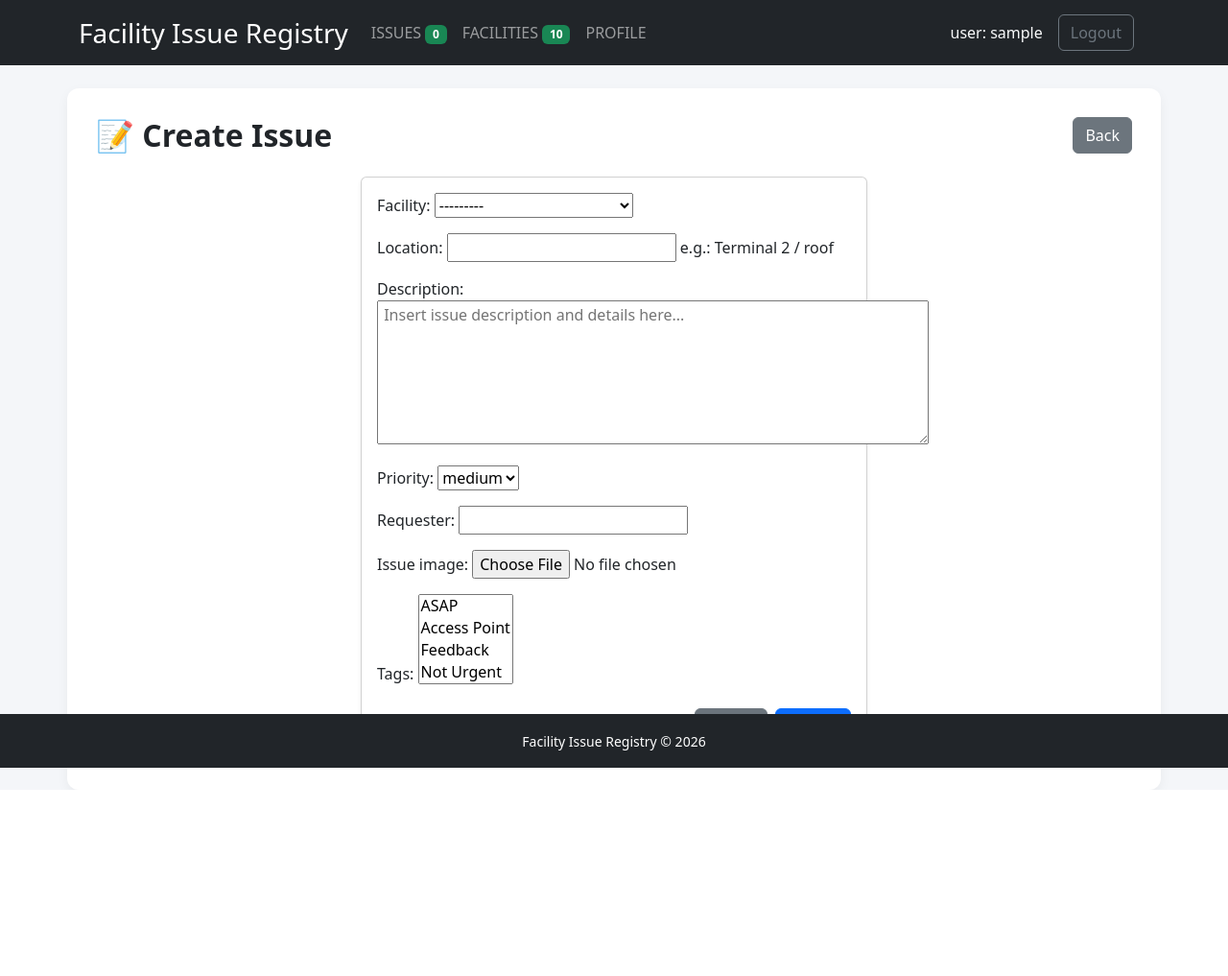
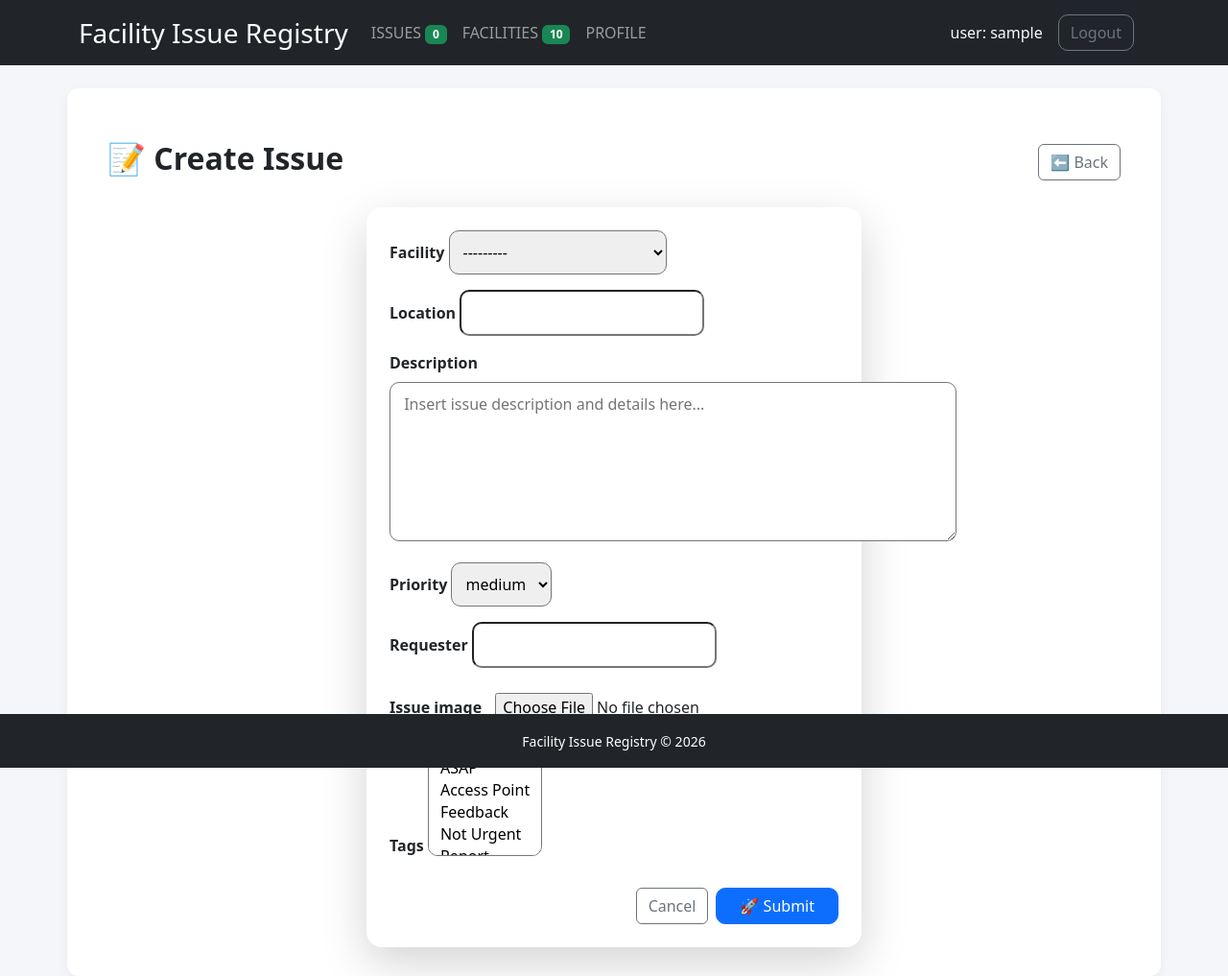
Before and after one commit to KrasiRalchev/Facility-Issue-Registry, a Django app: page /issues/create/ in a window 1280 px wide. Shown: the whole page at 96% size. Before the commit the page ends 823 px from the top, so only its background shows below. Run offline with Django 5.2, Linux system fonts and the light colour scheme; the visitor is signed in with stand-in values (Sample User, id 1); data comes from the database, SQL or seed files in the repository; data that the repository does not hold is empty.

Commit message:
Design improvement and add static file

```diff
--- a/accounts/urls.py
+++ b/accounts/urls.py
@@ -5,7 +5,7 @@ from accounts.views import RegisterUserView, LoginUserView, LogoutUserView, Prof
 app_name = 'accounts'
 
 urlpatterns = [
-    path('login/', LoginUserView.as_view(), name='login'),
+    path('', LoginUserView.as_view(), name='login'),
     path('register/', RegisterUserView.as_view(), name='register'),
     path('logout/', LogoutUserView.as_view(), name='logout'),
     path('profile/<int:pk>/', ProfileUserView.as_view(), name='profile'),
--- a/facility_issue_registry/settings.py
+++ b/facility_issue_registry/settings.py
@@ -131,8 +131,8 @@ USE_TZ = True
 # Static files (CSS, JavaScript, Images)
 # https://docs.djangoproject.com/en/5.2/howto/static-files/
 
-STATIC_URL = '/static/'
-STATICFILES_ROOT = [ BASE_DIR / "static",]
+STATIC_URL = 'static/'
+STATICFILES_DIRS = [ BASE_DIR / "static",]
 
 MEDIA_URL = 'media/'
 MEDIA_ROOT = BASE_DIR / 'media'
--- /dev/null
+++ b/static/css/style.css
@@ -0,0 +1,26 @@
+.card {
+    transition: 0.3s;
+}
+
+.card:hover {
+    transform: translateY(-3px);
+}
+
+input, select, textarea {
+    border-radius: 10px !important;
+    padding: 10px;
+}
+
+button {
+    border-radius: 10px !important;
+}
+
+.form-control {
+    border-radius: 12px !important;
+    box-shadow: none;
+}
+
+.form-control:focus {
+    border-color: #0d6efd;
+    box-shadow: 0 0 5px rgba(13,110,253,0.3);
+}
--- a/templates/base.html
+++ b/templates/base.html
@@ -1,6 +1,11 @@
 <!DOCTYPE html>
 <html lang="bg">
+
+{% load static %}
+
 <head>
+
+    <link rel="stylesheet" href="{% static 'css/style.css' %}">
     <meta charset="UTF-8">
     <title>
         {% block title %}Facility Issue Registry{% endblock %}
--- a/templates/issues/issue_create.html
+++ b/templates/issues/issue_create.html
@@ -1,33 +1,51 @@
 {% extends 'base.html' %}
-{% block title %}Create issue{% endblock %}
+{% block title %}Create Issue{% endblock %}
 
 {% block content %}
 
+<div class="container mt-4">
+
     <div class="d-flex justify-content-between align-items-center mb-4">
-    <h2 class="mb-0">📝 Create Issue</h2>
+        <h2 class="fw-bold">📝 Create Issue</h2>
 
-    <a href="javascript:history.back()" class="btn btn-secondary">
-        Back
+        <a href="javascript:history.back()" class="btn btn-outline-secondary">
+            ⬅ Back
         </a>
     </div>
 
     <div class="row justify-content-center">
         <div class="col-md-8 col-lg-6">
 
-        <div class="card shadow-sm">
-            <div class="card-body">
+            <div class="card shadow-lg border-0 rounded-4">
+                <div class="card-body p-4">
 
                     <form method="post" enctype="multipart/form-data">
                         {% csrf_token %}
 
-                    {{ form.as_p }}
+                        {% for field in form %}
+                            <div class="mb-3">
+
+                                <label class="form-label fw-semibold">
+                                    {{ field.label }}
+                                </label>
+
+                                {{ field }}
+
+                                {% if field.errors %}
+                                    <div class="text-danger small mt-1">
+                                        {{ field.errors }}
+                                    </div>
+                                {% endif %}
+
+                            </div>
+                        {% endfor %}
 
                         <div class="d-flex justify-content-end gap-2 mt-4">
-                        <a href="javascript:history.back()" class="btn btn-secondary">
+                            <a href="javascript:history.back()" class="btn btn-outline-secondary">
                                 Cancel
                             </a>
-                        <button type="submit" class="btn btn-primary">
-                            Submit
+                            <button type="submit" class="btn btn-primary px-4">
+                                🚀 Submit
                             </button>
                         </div>
 
@@ -39,4 +57,6 @@
         </div>
     </div>
 
+</div>
+
 {% endblock %}
--- a/templates/issues/unit_issues.html
+++ b/templates/issues/unit_issues.html
@@ -20,7 +20,6 @@
                     <option value="open">Open</option>
                     <option value="in_progress">In progress</option>
                     <option value="resolved">Resolved</option>
-                    <option value="closed">Closed</option>
                 </select>
             </div>
 
@@ -70,8 +69,6 @@
                             <span class="badge bg-warning text-dark">In Progress</span>
                         {% elif issue.status|lower == 'resolved' %}
                             <span class="badge bg-info text-dark">Resolved</span>
-                        {% else %}
-                            <span class="badge bg-success">Closed</span>
                         {% endif %}
                     </td>
                     <td class="text-left">
```
Also changed, not shown: templates/issues/issue_list.html (+6 -3 lines). Lines whose indentation alone changed are shown as unchanged.
